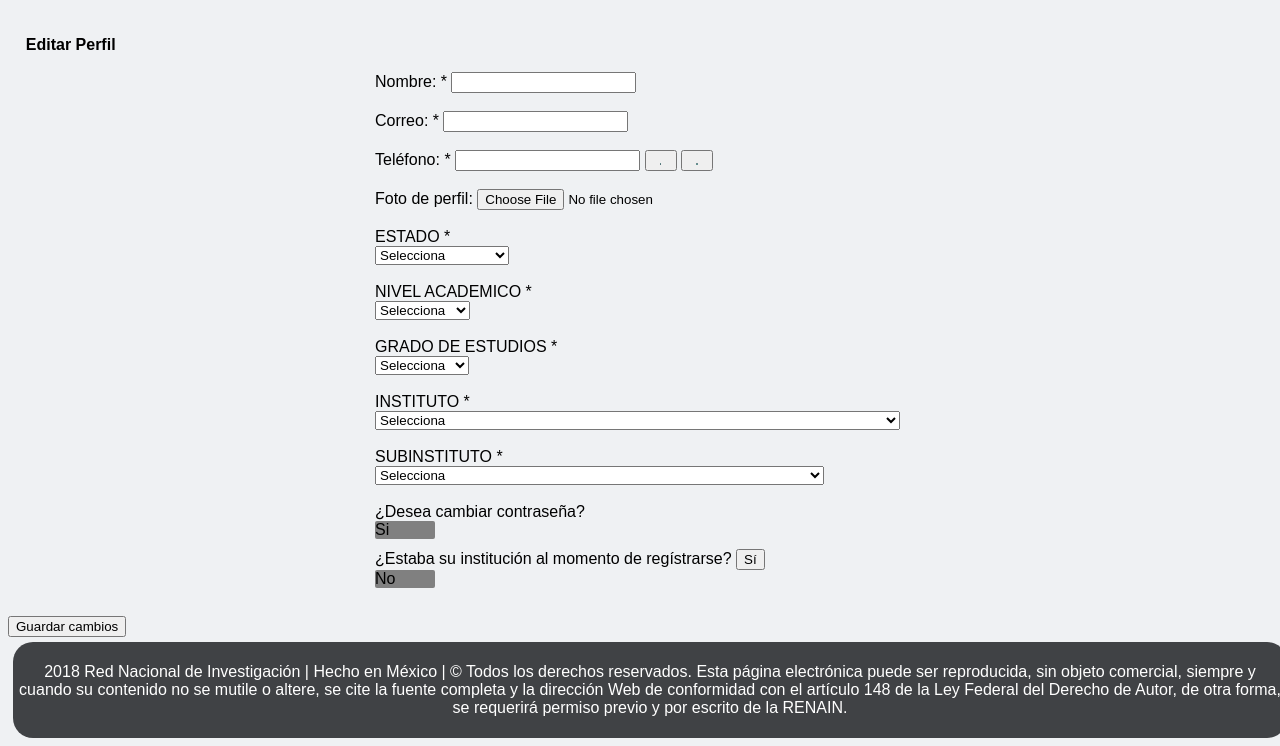
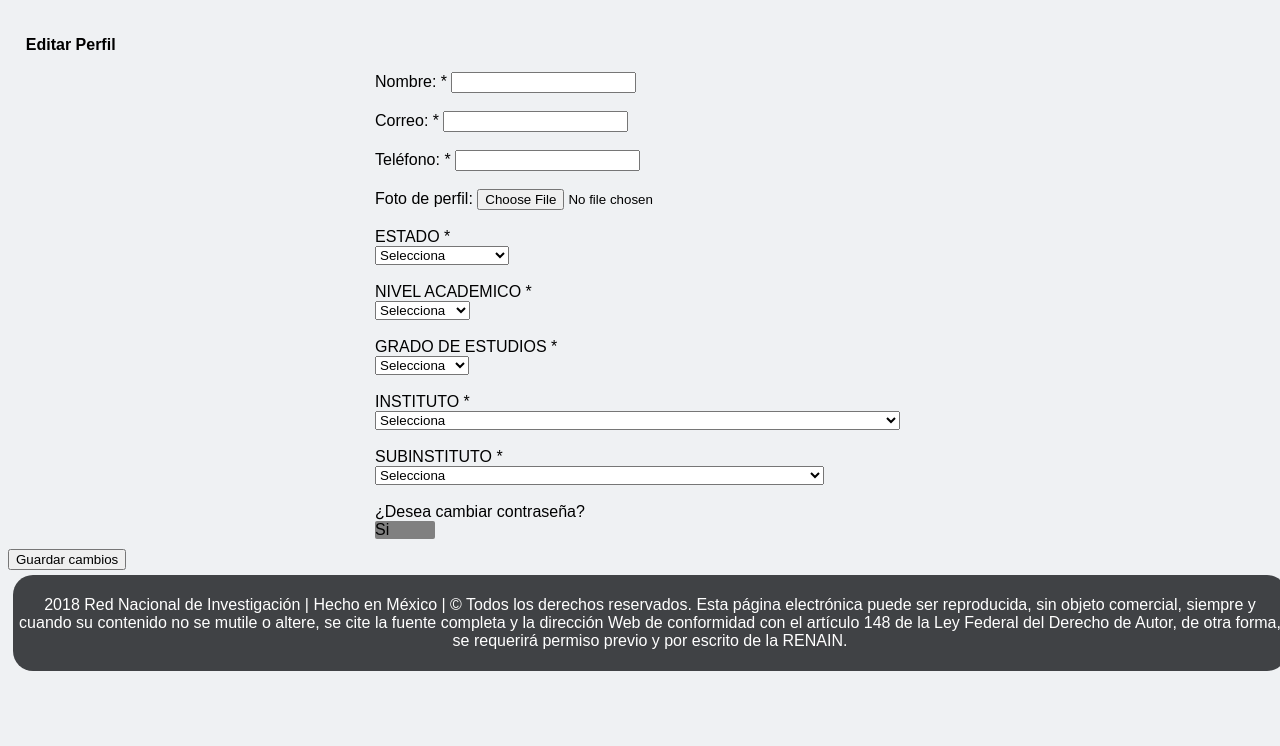
Before and after one commit to InvestigatorsData/InvestigatorsData, a Django app: template research_network/templates/profileM.html in a window 1280 px wide. Shown: the part 83-829 px from the top of the page. After the commit the page ends 754 px from the top, so only its background shows below. Run offline with Django 3.2, Linux system fonts and the light colour scheme; the template is opened without the code that fills it: values that come from a table or form of the project are taken from there, others are empty; data comes from the database, SQL or seed files in the repository; some libraries are stand-ins or nearby versions.

Commit message:
Finalmente?

```diff
--- a/research_network/templates/login.html
+++ b/research_network/templates/login.html
@@ -28,7 +28,7 @@
 	<header>
 		<div id="container">
 			<a href="{% url 'base' %}"> <img class="r" src="{% static 'images/icons/renain.png' %}" alt="logo"> </a>
-			<a href="{% url 'base' %}"> <img class="h" src="{% static 'images/icons/help.png' %}" alt="logo"> </a>
+			<a href="{% url 'help_login' %}"> <img class="h" src="{% static 'images/icons/help.png' %}" alt="logo"> </a>
 		</div>
 	</header>
 
--- a/research_network/templates/profileM.html
+++ b/research_network/templates/profileM.html
@@ -23,7 +23,7 @@
     </header>
     <br/> <br/> &nbsp;&nbsp;&nbsp;&nbsp;<b>Editar Perfil </b> <br/> <br/>
 
-    <form action="{% url 'edit_profile' user.username %}" method="POST" name="user_edit">
+    <form action="{% url 'edit_profile' user.username %}" method="POST" name="user_edit" enctype="multipart/form-data">
       {% csrf_token %}
     <div style="width: 530px; margin: 0 auto;">
 
@@ -31,7 +31,7 @@
 
       Correo: * <input type="email" name="email" value ="{{ person_email }}" required/>  <br/> <br/>
 
-      Teléfono: * <input type="text" name="personal_telephone" pattern="[0-9]{8,}" title="Ingresa solo digitos y al menos 8 digitos" value="{{ person_personal_telephone }}" required /> <button> <img src="{% static 'images/icons/internet.png' %}"> </button> <button> <img src="{% static 'images/icons/lock.png' %}"> </button> <br/> <br/>
+      Teléfono: * <input type="text" name="personal_telephone" pattern="[0-9]{8,}" title="Ingresa solo digitos y al menos 8 digitos" value="{{ person_personal_telephone }}" required /> <br/> <br/>
 
       Foto de perfil: <input type="file" name="img" value="{{ person_cover }}"></br></br>
 
@@ -133,16 +133,7 @@
           </div>
         </div>
 
-        ¿Estaba su institución al momento de regístrarse?
 
-        <input type="button" value="Sí">
-        <input type="checkbox" id="spoiler1"></input> <label for="spoiler1">No</label>
-
-        <div class="spoiler">
-          <p>Por favor, llene los siguientes campos.</p> <br/>
-          Nombre de la institución:  <input type="text" name="ins" />  <br/>
-          Campus: <input type="text" name="campus" />  <br/>
-        </div> <br/>
         </div>
 
       <input type="submit" value="Guardar cambios" formmethod="POST">
```
